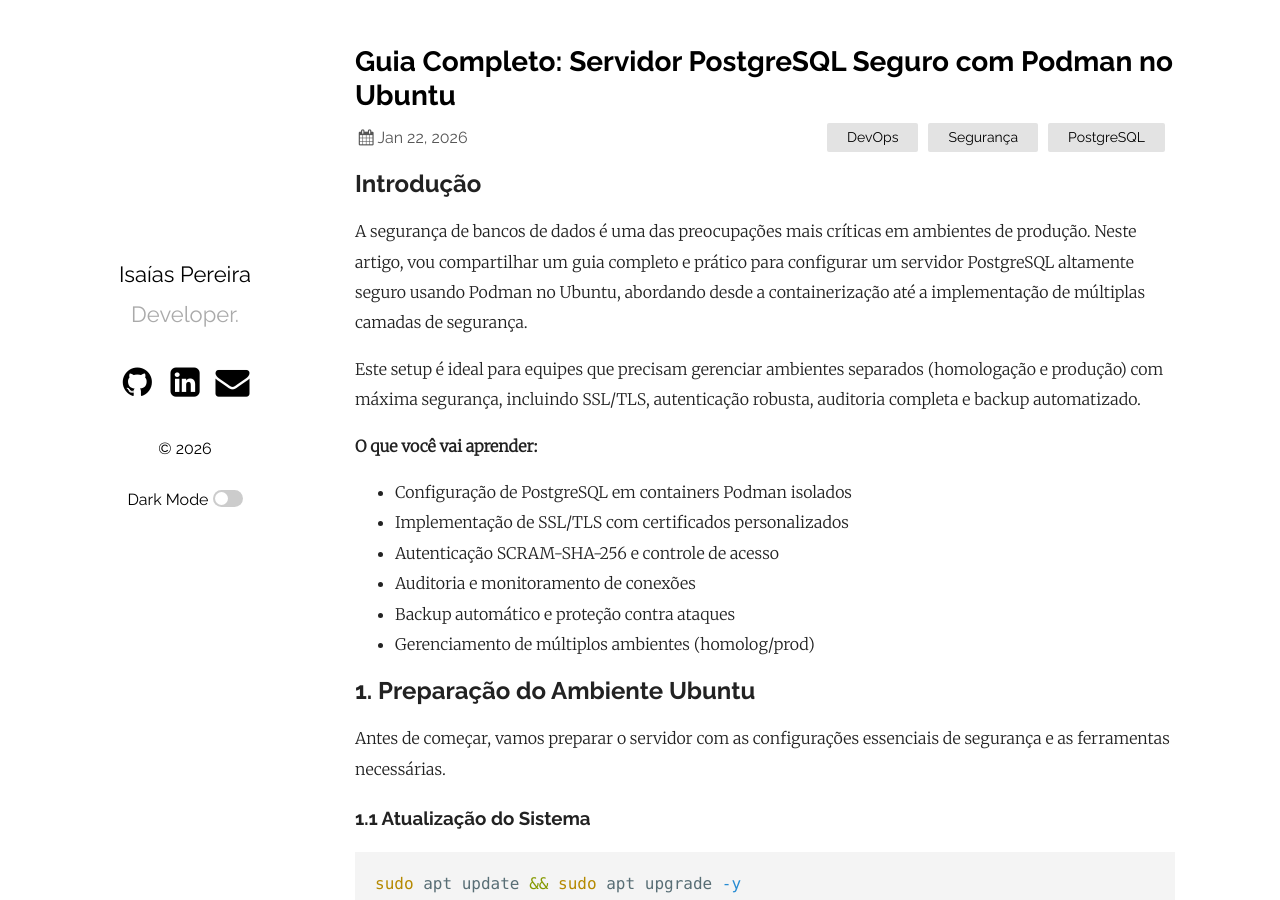
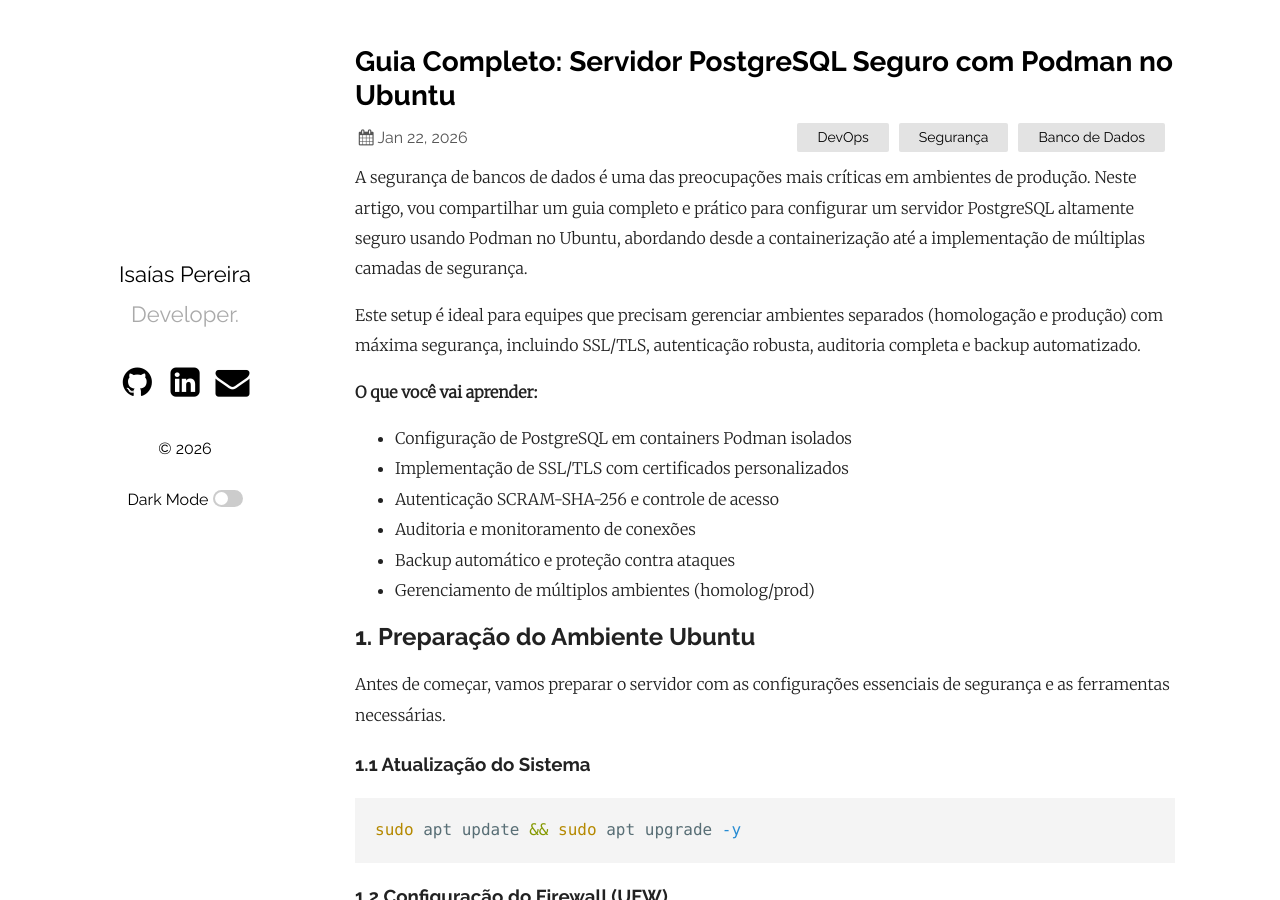
Before and after one commit to isaiaspereira307/isaiaspereira307.github.io, a Jekyll site: the page built from _posts/2026-01-22-guia-completo-servidor-postgresql-seguro-com-podman-no-ubuntu.md, in a window 1280 px wide and 900 px high. Built offline with Jekyll 4.4.1, drawn with Linux system fonts in a browser that asks for light colours.

Commit message:
fix: remove introduction section from exceptions article and update categories in PostgreSQL guide

```diff
--- a/_posts/2026-01-22-guia-completo-servidor-postgresql-seguro-com-podman-no-ubuntu.md
+++ b/_posts/2026-01-22-guia-completo-servidor-postgresql-seguro-com-podman-no-ubuntu.md
@@ -2,10 +2,8 @@
 layout: post
 title:  "Guia Completo: Servidor PostgreSQL Seguro com Podman no Ubuntu"
 date:   2026-01-22 14:17:00 +0000
-categories: DevOps Segurança PostgreSQL
+categories: [DevOps, Segurança, Banco de Dados]
 ---
-
-## Introdução
 
 A segurança de bancos de dados é uma das preocupações mais críticas em ambientes de produção. Neste artigo, vou compartilhar um guia completo e prático para configurar um servidor PostgreSQL altamente seguro usando Podman no Ubuntu, abordando desde a containerização até a implementação de múltiplas camadas de segurança.
 
```
Also changed, not shown: _posts/2026-01-21-por-que-o-uso-de-exceptions-pode-ser-considerado-uma-gambiarra-na-sua-codebase.md (+0 -2 lines).
